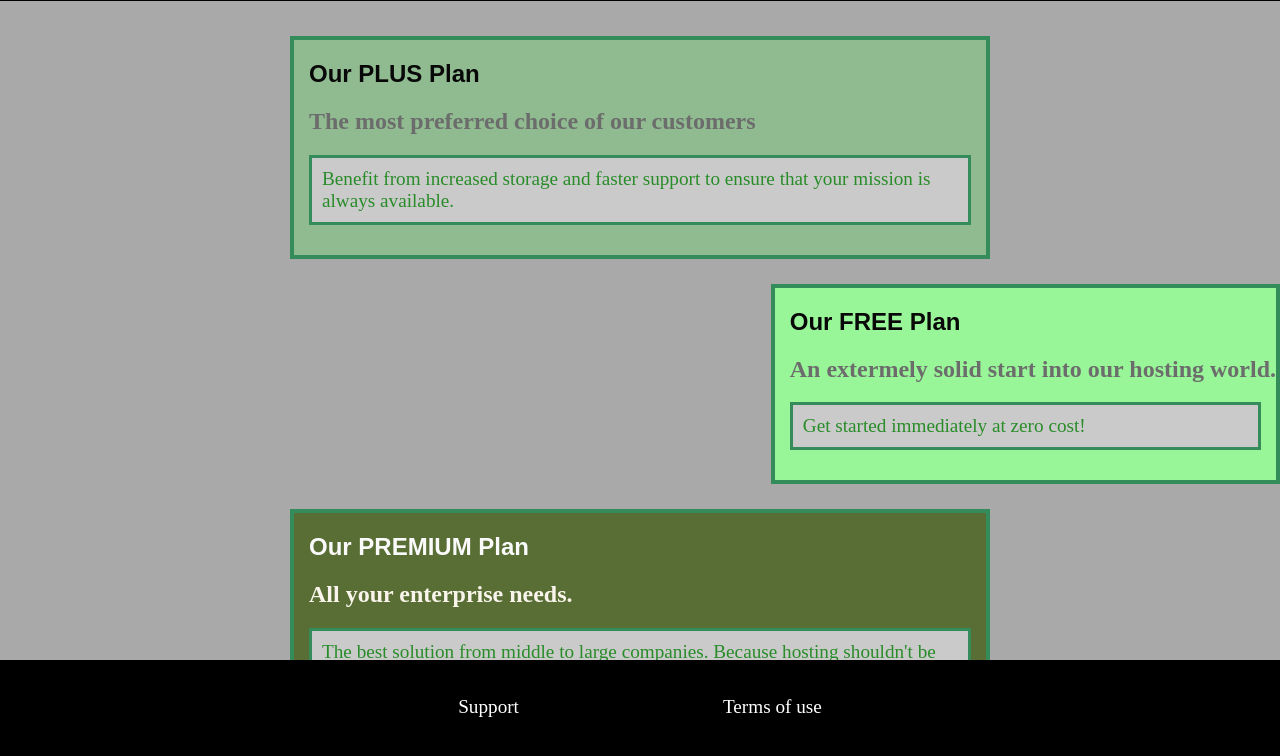
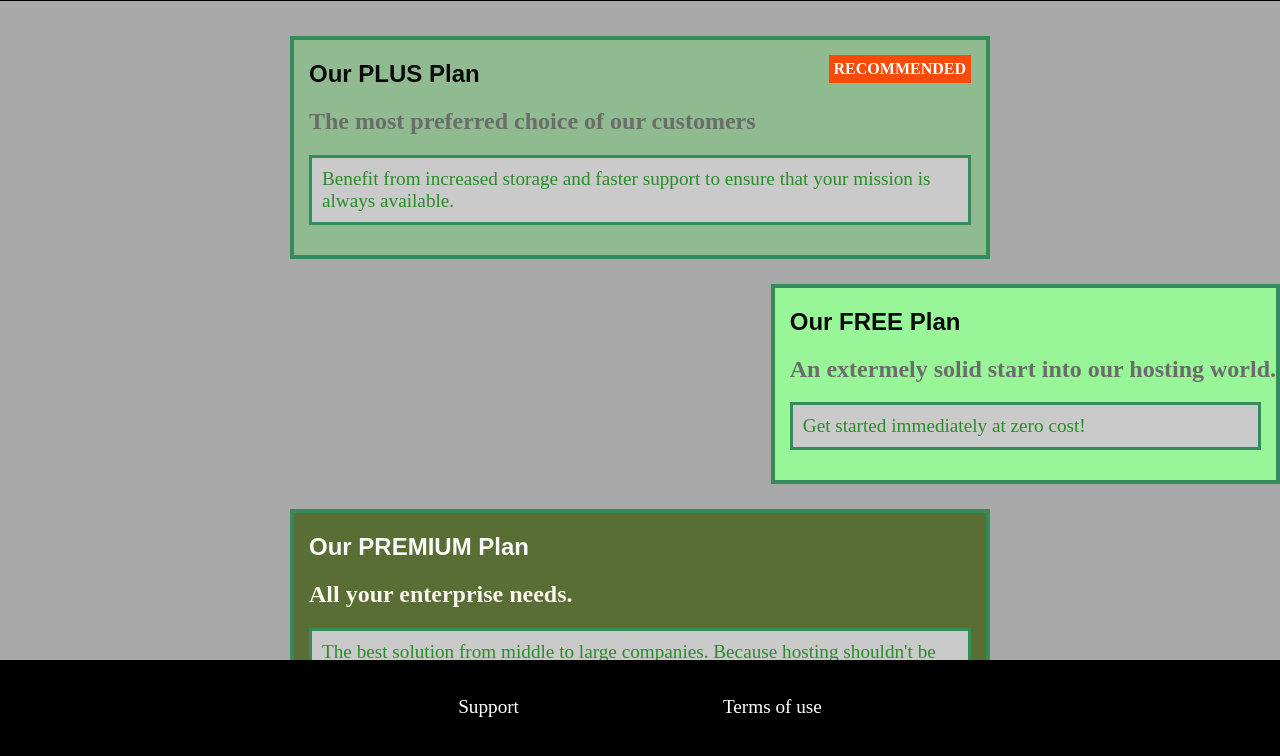
Before and after one commit to serdarceran/htmlcsslab, a website built with Parcel: page pages/packages/index.html in a window 1280 px wide. Shown: the part 44-800 px from the top of the page. Built offline with nearby package versions, Linux system fonts and the light colour scheme.

Commit message:
stric around implemented.

```diff
--- a/pages/packages/index.html
+++ b/pages/packages/index.html
@@ -32,9 +32,10 @@
 </header>
 
 <main>
-<section>
+<section class="plan_recommended--section">
   <a href="#">
     <h1>Our PLUS Plan</h1>
+    <h2 class="plan_recommended--batch">Recommended</h2>
     <h2>The most preferred choice of our customers</h2>
     <p>Benefit from increased storage and faster support to ensure that your mission is always available.</p>
   </a>
--- a/pages/packages/packages.css
+++ b/pages/packages/packages.css
@@ -13,7 +13,21 @@ section:active {
 section:first-of-type {
   margin-top: 60px;
 }
+.plan_recommended--section {
+  position: relative;
+}
+.plan_recommended--batch {
+  position: absolute;
+  top: 15px;
+  right: 15px;
+  margin: 0;
+  font-size: medium;
+  background-color: orangered;
+  color: white;
+  padding: 5px;
+  text-transform: uppercase;
 
+}
 section a {
   text-decoration: none;
 }
```
